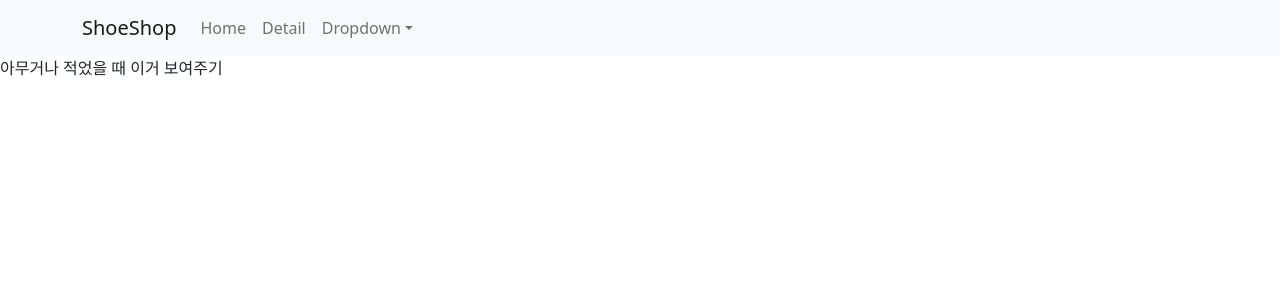
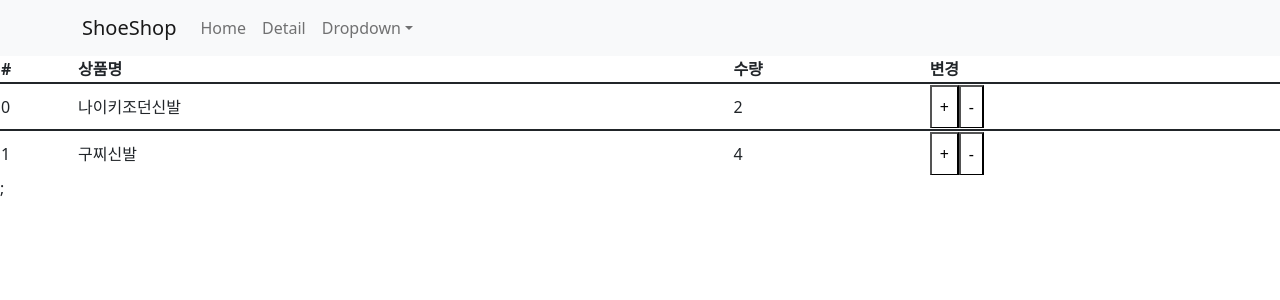
Before and after one commit to chaejieun/react-study, a React (Create React App) app in the folder shop/: page /cart in a window 1280 px wide. Shown: the top 300 px of the page. Built offline with nearby package versions, Linux system fonts and the light colour scheme.

Commit message:
redux, provider 함수/ 데이터 수정 함수 redux 사용법

```diff
--- a/shop/package.json
+++ b/shop/package.json
@@ -11,7 +11,9 @@
     "react": "^17.0.2",
     "react-bootstrap": "^2.1.0",
     "react-dom": "^17.0.2",
+    "react-redux": "^7.2.6",
     "react-scripts": "5.0.0",
+    "redux": "^4.1.2",
     "styled-components": "^5.3.3",
     "web-vitals": "^2.1.3"
   },
--- a/shop/src/App.js
+++ b/shop/src/App.js
@@ -7,6 +7,7 @@ import Data from "./data.js";
 import { Link, Route, Switch } from "react-router-dom";
 import Detail from "./Detail.js";
 import axios from "axios";
+import Cart from "./Cart.js";
 
 //  context 만들기
 // 1. createContext 같은 변수값을 공유할 범위 생성
@@ -133,6 +134,7 @@ function App() {
         </div>
         */}
         </Route>
+
         {/* '/' 경로로 들어왔을 때와, '/detail'로 들어왔을 때에도 메인페이지 내용이 보이는 이유는?
           '/' <- 이 슬래쉬가 메인에도 포함되어 있기 때문에 '메인페이지에요 와 디테일 페이지에요'가 함께 보이는 이유!
           ----> 그것을 막기 위해서는 [exact]라는 것을 넣으면, 무조건 문자가 일치하는 것만 타게 됌
@@ -146,6 +148,9 @@ function App() {
         {/*
         URL에 맞는 HTML을 갈아치우는 걸 흉내내는 것이기 때문에 서로 다른 HTML이 아님!
       */}
+        <Route path="/cart">
+          <Cart />
+        </Route>
         <Route path="/:id">
           <div>아무거나 적었을 때 이거 보여주기</div>
         </Route>
--- /dev/null
+++ b/shop/src/Cart.js
@@ -0,0 +1,59 @@
+import React from "react";
+import { Table } from "react-bootstrap";
+import { connect } from "react-redux";
+
+function Cart(props) {
+  return (
+    <div>
+      <Table responsive>
+        <tr>
+          <th>#</th>
+          <th>상품명</th>
+          <th>수량</th>
+          <th>변경</th>
+        </tr>
+        {props.state.map((a, i) => {
+          return (
+            <tr key={i}>
+              <td>{a.id}</td>
+              <td>{a.name}</td>
+              <td>{a.quan}</td>
+              <td>
+                <button
+                  onClick={() => {
+                    props.dispatch({ type: "수량증가" });
+                  }}
+                >
+                  +
+                </button>
+                <button
+                  onClick={() => {
+                    props.dispatch({ type: "수량감소" });
+                  }}
+                >
+                  -
+                </button>
+              </td>
+            </tr>
+          );
+        })}
+        ;
+      </Table>
+    </div>
+  );
+}
+
+// reducer 데이터 수정 요청
+// 데이터 수정요청 할 땐 props.dispatch()
+
+// redux  store 데이터 가져와서
+// props로 변환해주는 함수
+function state를props화(state) {
+  return { state: state }; // state 라는 이름의 props로 바꿔주셈
+}
+
+export default connect(state를props화)(Cart);
+// 컴포넌트에서 store에 있는 state쓰려면
+// 1.function 만들기
+// 2.export default connect()()
+//export default Cart;
--- a/shop/src/index.js
+++ b/shop/src/index.js
@@ -3,6 +3,7 @@ import ReactDOM from "react-dom";
 import "./index.css";
 import App from "./App";
 import reportWebVitals from "./reportWebVitals";
+import { createStore } from "redux";
 // router setting
 //import * as serviceWorker from "./serviceWorker";
 
@@ -11,10 +12,58 @@ import { BrowserRouter } from "react-router-dom"; // react-router-dom 초기 셋
 // (HashRouter로도 사용 가능함 (#기호 작동 -> #기호는 서버에 절대 전송되지 않는다. react가 안정적으로 처리해줄 수 있음 ))
 // Browser와 HashRouter의 차이
 
+import { Provider } from "react-redux";
+// provider로 감싼 컴포넌트는 같은 state를 공유할 수 있음
+// provider로 보낸 store는 모든 state에서 사용 가능
+
+// redux 쓰는 이유
+// 1. 복잡한 props 전송이 필요없음
+// 2. state 데이터 관리 가능
+
+// let store = createStore(() => {
+//   return [
+//     { id: 0, name: "나이키조던신발", quan: 2 },
+//     { id: 1, name: "구찌신발", quan: 4 },
+//   ];
+// });
+
+let 초기값 = [
+  { id: 0, name: "나이키조던신발", quan: 2 },
+  { id: 1, name: "구찌신발", quan: 4 },
+];
+
+// state 데이터의 수정방법을 정의해놓자 : reducer
+// reducer 세팅법
+// reducer는 그냥 수정된 state를 뱉어내는 함수
+function reducer(state = 초기값, 액션) {
+  // state에 초기값을 선택
+  if (액션.type === "수량증가") {
+    // 수량 증가일 경우
+    // 복사본 만들어주고, 해당 숫자 +1 시켜주기
+    let copy = [...state]; // copy본 만들기
+    copy[0].quan++;
+    return copy;
+  } else if (액션.type === "수량감소") {
+    let copy = [...state];
+    copy[0].quan--;
+    if (copy[0].quan < 0) {
+      copy[0].quan = 0;
+      return copy;
+    }
+    return copy;
+  } else {
+    return state;
+  }
+}
+
+let store = createStore(reducer);
+
 ReactDOM.render(
   <React.StrictMode>
     <BrowserRouter>
-      <App />
+      <Provider store={store}>
+        <App />
+      </Provider>
     </BrowserRouter>
   </React.StrictMode>,
   document.getElementById("root")
```
Also changed, not shown: 1 other file (tests, documents, lock files or other folders).
